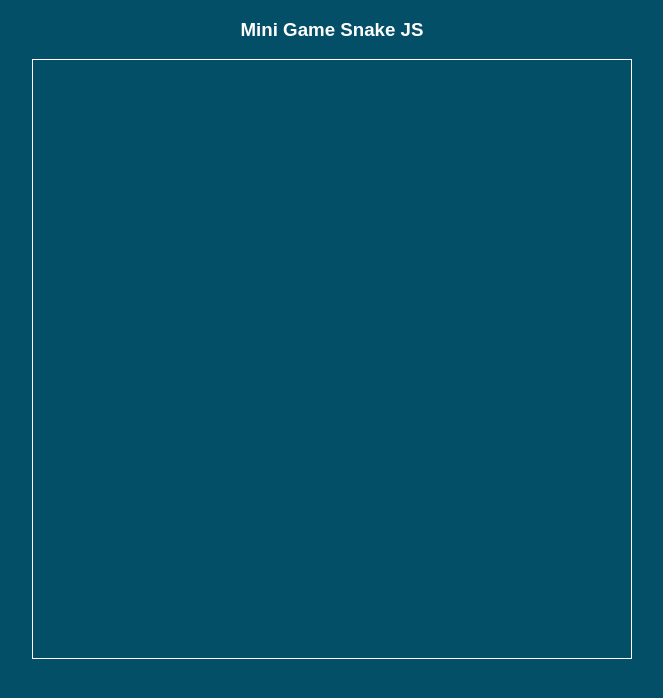
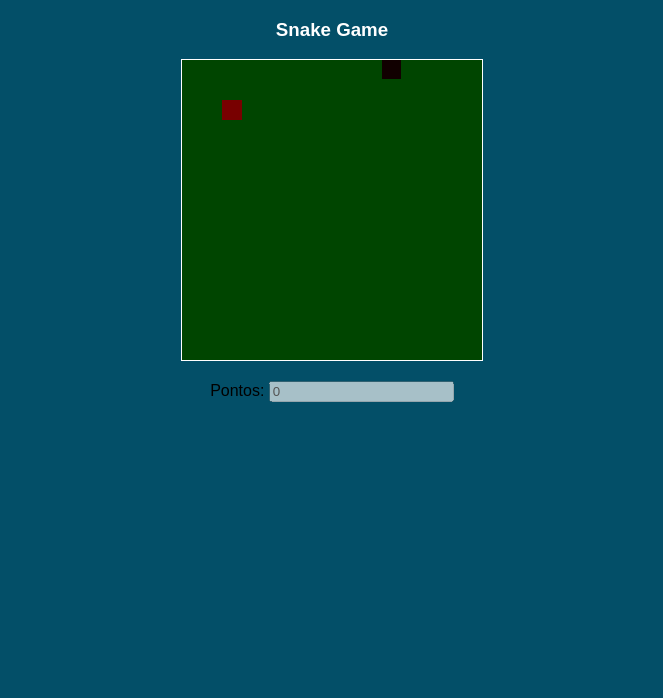
Before and after one commit to rodrigoge/snake-game-js, a plain HTML site: page index.html in a window 1280 px wide. Shown: the whole page, without its empty margins (308-971 px from the left). Drawn offline with Linux system fonts and the light colour scheme.

Commit message:
Otimizando javascript

```diff
--- a/index.html
+++ b/index.html
@@ -1,15 +1,15 @@
 <!DOCTYPE html>
 <html>
-    <head>
-        <meta http-equiv="Content-Type" content="text/html;charset=UTF-8">
-        <meta name="viewport" content="width=device-width, initial-scale=1.0">
-        <title>SnakeJS</title>
-        <link rel="stylesheet" href="style.css">
-    </head>
-    <body>
-        <h3>Mini Game Snake JS</h3>
-        <canvas id="field"></canvas>
-
-
-    </body>
+<head>
+    <title>Jogo da cobrinha</title>
+    <link rel="stylesheet" href="style.css">
+</head>
+<body>
+    <h3>Snake Game</h3>
+    <canvas id="stage" width="300" height="300"></canvas>
+    <p>Pontos:
+        <input type="text" disabled value="0">
+    </p>
+    <script src="script.js"></script>
+</body>
 </html>
--- a/script.js
+++ b/script.js
@@ -1,113 +1,96 @@
-/* window.onload = function(){
-    //visual
-    var field = document.getElementById('field');
-    var context = field.getContext('2d');
+window.onload = function(){
+
+    var stage = document.getElementById('stage');
+    var ctx = stage.getContext("2d");
     document.addEventListener("keydown", keyPush);
-    setInterval(game, 80);
+    var pt = document.querySelector('input');
 
-    const speed = 1;
-    var speedX = 0
-    var speedY = 0;
-    //snake head position
-    var pointX = 10;
-    var pointY = 15;
-    var lenght = 30;
-    var quantity = 20;
-    var fruitX = 15;
-    var fruitY = 15;
+
+    setInterval(game, 160);
+
+    const vel = 1;
+
+    var vx = vy = 0;
+    var px = 10;
+    var py = 15;
+    var tp = 20;
+    var qp = 15;
+    var ax = ay = 2;
 
     var trail = [];
-    var snakebody = 5;
-
+    tail = 1;
 
     function game(){
-        pointX += speedX;
-        pointY += speedY;
-
-        //snake never leaves the field
-        if(pointX < 0){
-            pointX = quantity - 1;
+        px += vx;
+        py += vy;
+        if (px <0) {
+            px = qp-1;
+        }
+        if (px > qp-1) {
+            px = 0;
+        }
+        if (py < 0) {
+            py = qp-1;
+        }
+        if (py > qp-1) {
+            py = 0;
         }
 
-        if(pointX > quantity - 1){
-            pointX = 0;
-        }
+        ctx.fillStyle = "#004500";
+        ctx.fillRect(0,0, stage.width, stage.height);
 
-        if(pointY < 0){
-            pointY = quantity - 1;
-        }
+        ctx.fillStyle = "#780000";
+        ctx.fillRect(ax*tp, ay*tp, tp,tp);
 
-        if(pointY > quantity - 1){
-            pointY = 0;
-        }
-
-        //color and position of field
-        context.fillStyle = '#005500';
-        context.fillRect(0, 0, field.width, field.height);
-
-        //color and position of fruit
-        context.fillStyle = "#990000";
-        context.fillRect(fruitX * length, fruitY * length, lenght, lenght);
-
-        //color and position of snake
-        context.fillStyle = "black";
-        for(var i = 0; i < trail.lenght; i++){
-            context.fillRect(trail[i].x * length, trail[i].y * length, lenght - 1, lenght - 1);
-
-            //when the snakes hits the body
-            if(trail[i].x == pointX && trail[i].y == pointY){
-                speedX = 0;
-                speedY = 0;
-                alert("Game over");
+        ctx.fillStyle = "#110000";
+        for (var i = 0; i < trail.length; i++) {
+            ctx.fillRect(trail[i].x*tp, trail[i].y*tp, tp-1,tp-1);
+            if (trail[i].x == px && trail[i].y == py)
+            {
+                vx = vy=0;
+                tail = 1;
             }
         }
 
-
-        trail.push({
-            x:pointX, y:pointY
-        })
-
-        //decreasing snake size
-        while(trail.length > snakebody){
+        trail.push({x:px,y:py })
+        while (trail.length > tail) {
             trail.shift();
         }
 
-        //increasing snake size
-        if(fruitX == pointX && fruitY == pointY){
-            snakebody++;
-            fruitX = Math.floor(Math.random() * lenght);
-            fruitY = Math.floor(Math.random() * lenght);
+        if (ax==px && ay==py){
+            tail++;
+            pt++;
+            ax = Math.floor(Math.random()*qp);
+            ay = Math.floor(Math.random()*qp);
         }
 
     }
 
-    //move snake
     function keyPush(event){
-        switch(event.keyCode) {
-            //left
-            case 37:
-                speedX =- speed;
-                speedY = 0;
-            break;
-            //up
-            case 38:
-                speedX = 0;
-                speedY = -speed;
-            break;
-            //right
-            case 39:
-                speedX = speed;
-                speedY = 0;
-            break;
-            //down
-            case 40:
-                speedX = 0;
-                speedY = speed;
-            break;
 
+        switch (event.keyCode) {
+            case 37: // Left
+                vx = -vel;
+                vy = 0;
+                break;
+            case 38: // up
+                vx = 0;
+                vy = -vel;
+                break;
+            case 39: // right
+                vx = vel;
+                vy = 0;
+                break;
+            case 40: // down
+                vx = 0;
+                vy = vel;
+                break;
             default:
-            break;
+
+                break;
         }
+
+
     }
 
-} */
+}
--- a/style.css
+++ b/style.css
@@ -5,6 +5,7 @@
 body {
     font-family: Arial, Helvetica, sans-serif;
     background-color: #034f68;
+    text-align: center;
 }
 
 h3{
@@ -14,10 +15,5 @@ h3{
 }
 
 canvas {
-    width: 600px;
-    height: 600px;
     border: 1px solid #fff;
-    display: block;
-    margin-right: auto;
-    margin-left: auto;
 }
```
